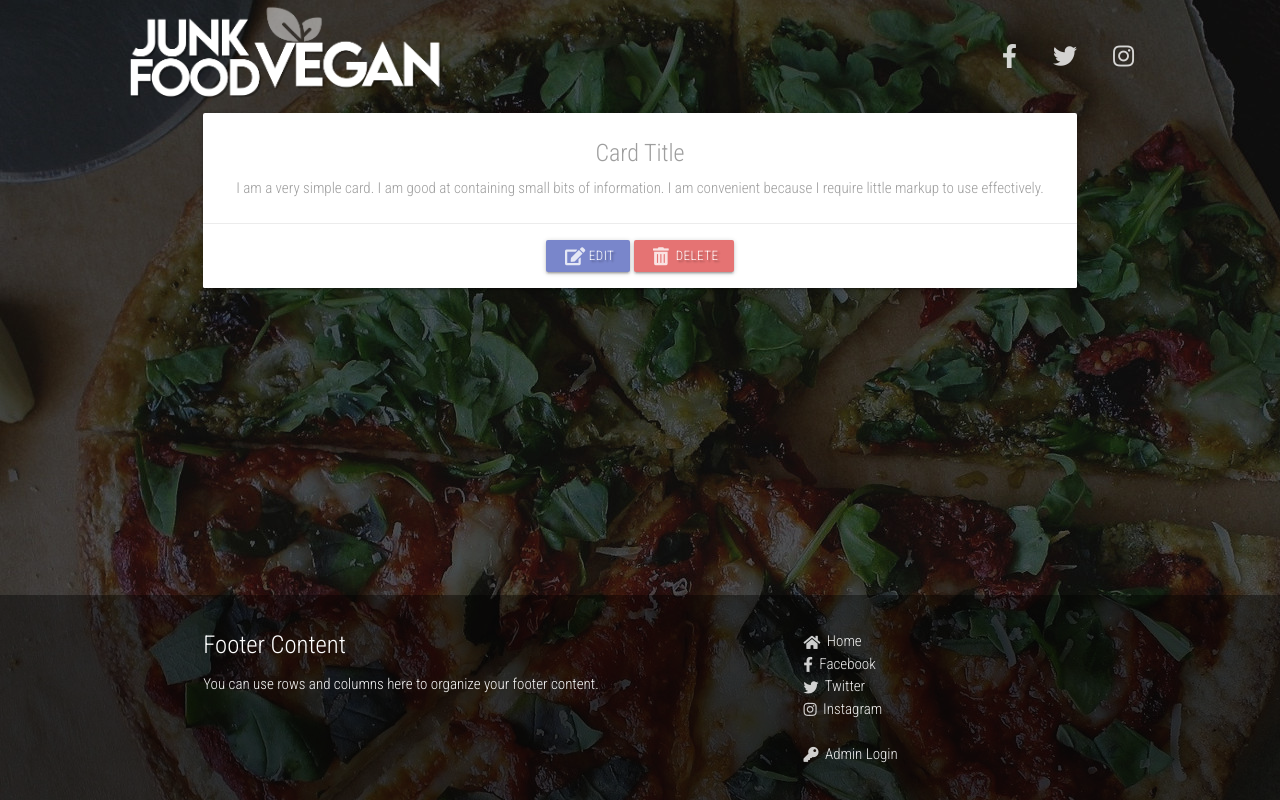
After one commit to RoryBr1/Milestone-3, a Flask app: page /show_categories in a window 1280 px wide. The commit adds this page. Run offline with Flask 2, Linux system fonts and the light colour scheme; a database or web service that is not in the repository returns one stand-in record (values such as "Sample title"); some libraries are stand-ins or nearby versions.

Commit message:
added show_categories and associated template (unfinished). added delete_category

```diff
--- a/app.py
+++ b/app.py
@@ -124,6 +124,19 @@ def show_recipe(recipe_id):
     return render_template("show-recipe.html", recipe=recipe)
 
 
+@app.route("/show_categories")
+def show_categories():
+    categories = mongo.db.categories.find()
+    return render_template("show-categories.html", categories=categories)
+
+
+@app.route("/delete_category/<category_id>/<category_name>")
+def delete_category(category_id, category_name):
+    mongo.db.categories.remove({"_id": ObjectId(category_id)})
+    flash(category_name + " has been deleted")
+    return redirect(url_for("show_categories"))
+
+
 if __name__ == "__main__":
     app.run(host=os.environ.get("IP"),
             port=int(os.environ.get("PORT")),
--- /dev/null
+++ b/templates/show-categories.html
@@ -0,0 +1,51 @@
+{% extends "base.html" %}
+{% block content %}
+{% for category in categories %}
+
+<div class="container">
+    <div class="row center">
+        <div class="col s12 m12">
+            <div class="card">
+                <div class="card-content grey-text darken-4">
+                    <span class="card-title">Card Title</span>
+                    <p>I am a very simple card. I am good at containing small bits of information.
+                        I am convenient because I require little markup to use effectively.</p>
+                </div>
+                <div class="card-action s12">
+                    <button data-target="#"
+                        class="btn-small red lighten-2 hvr-reveal btn modal-trigger indigo lighten-2"
+                        alt="Edit this category"><i class="fas fa-edit"></i>Edit
+                    </button>
+                    <button data-target="{{ category._id }}"
+                        class="btn-small red lighten-2 hvr-reveal btn modal-trigger" alt="Delete this category"><i
+                            class="fas fa-trash-alt"></i> Delete </button>
+                </div>
+            </div>
+        </div>
+    </div>
+</div>
+
+<!-- Delete Confirmation Modal -->
+<div id="{{ category._id }}" class="modal">
+    <div class="container">
+        <div class="modal-content">
+            <h5 class="center-align"><i class="fas fa-trash-alt grey-text text-lighten-1"></i> Delete
+                "{{ category.category_name }}" ?</h5><br>
+            <p class="center">This action cannot be reversed.</p>
+        </div>
+        <div class="modal-footer">
+            <div class="row">
+                <div class="col s12">
+                    <a href="{{ url_for('delete_category', category_id=category._id, category_name=category.category_name) }}"
+                        data-target="{{ category._id }}" class="btn-small edit-delete-btn red lighten-2 hvr-reveal"><i
+                            class="fas fa-trash-alt"></i> Delete</a>
+                    <a href="#!" class="btn-small edit-delete-btn grey hvr-reveal modal-close"><i
+                            class="fas fa-times"></i> Cancel</a>
+                </div>
+            </div>
+        </div>
+    </div>
+</div>
+
+{% endfor %}
+{% endblock %}
```
Also changed, not shown: templates/manage-categories.html (deleted, +0 -29 lines), templates/recipes.html (+5 -6 lines).
